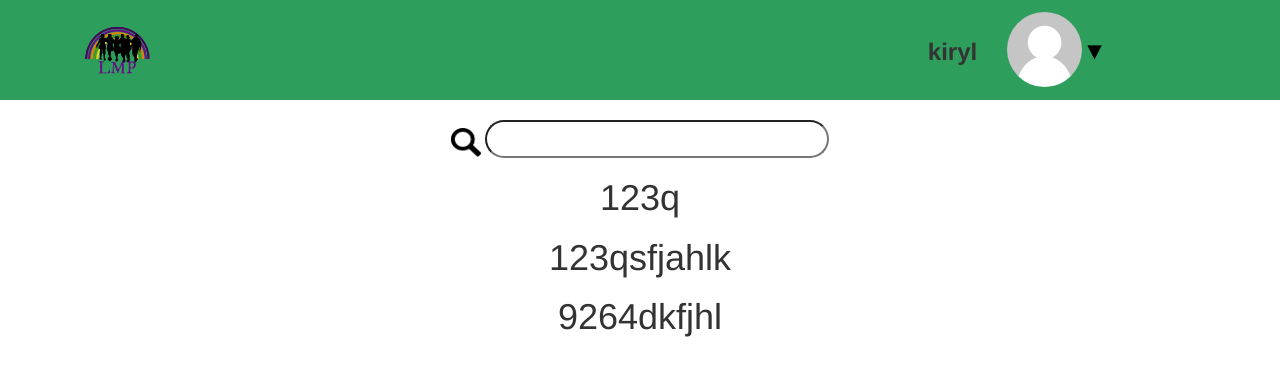
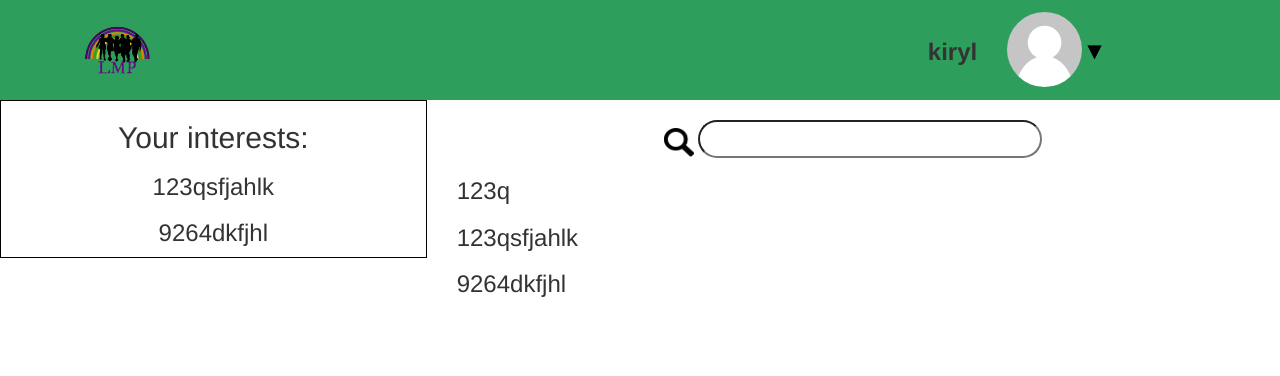
Before and after one commit to GSD-TrainingCenter/kiryl_k, a Django app: page / in a window 1280 px wide. Shown: the top 376 px of the page. Run offline with Django 3.2, Linux system fonts and the light colour scheme; a user stored in the database is signed in; data comes from the database, SQL or seed files in the repository; both versions use the stored data as it was after the commit; some libraries are stand-ins or nearby versions.

Commit message:
On main page list of user interests

```diff
--- a/default/templates/default/home.html
+++ b/default/templates/default/home.html
@@ -32,16 +32,26 @@
 						</div>
 					</div>
 				</div>
-				<div class="col-lg-offset-2 col-lg-8">
-					<div id="search-bar">
+				<div class="col-lg-4 user-interests">
+					<h2>Your interests:</h2>
+					{% if user_interests %}
+						{% for item in user_interests %}
+							<h3>{{ item.name }}</h3>
+						{% endfor %}
+					{% endif %}
+				</div>
+				<div class="col-lg-8">
+ 					<div id="search-bar">
 						<img src="{% static 'images/search-loop.png' %}" alt="">
 						<input type="text" name="serach">
 					</div>
-				</div>
-				<div class="col-lg-12">
-					{% for item in interests %}
-						<h1>{{ item.name }}</h1>
-					{% endfor %}
+					<div class="col-lg-12 text-left">
+						{% if interests %}
+							{% for item in interests %}
+								<h3>{{ item.name }}</h3>
+							{% endfor %}
+						{% endif %}
+					</div>
 				</div>
 			</div>
 		</div>
--- a/default/views.py
+++ b/default/views.py
@@ -6,7 +6,11 @@ from interests.models import Interest
 def home(request):
 
 	interests_list = Interest.objects.order_by('name')
+	user_interests_list = Interest.objects.filter(users=request.user).order_by('name')
 
-	context = {'interests': interests_list}
+	context = {
+		'interests': interests_list,
+		'user_interests': user_interests_list
+	}
 
 	return render(request, 'default/home.html', context)
--- a/static/css/global.css
+++ b/static/css/global.css
@@ -101,6 +101,10 @@ html, body {
 .dropdown:hover .dropbtn {
 }
 
+.user-interests {
+	border: solid 1px #000;
+}
+
 #search-bar {
 	margin-top: 20px;
 }
```
Also changed, not shown: db.sqlite3.
